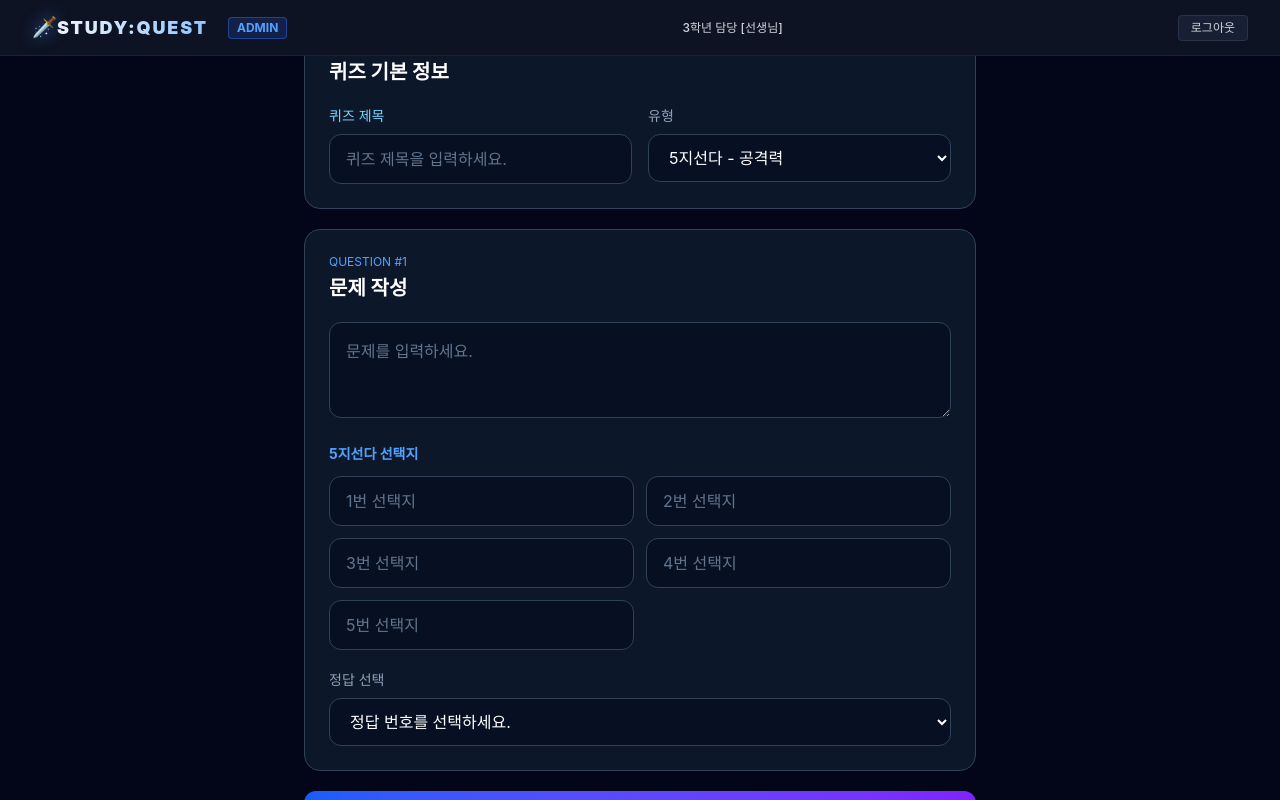
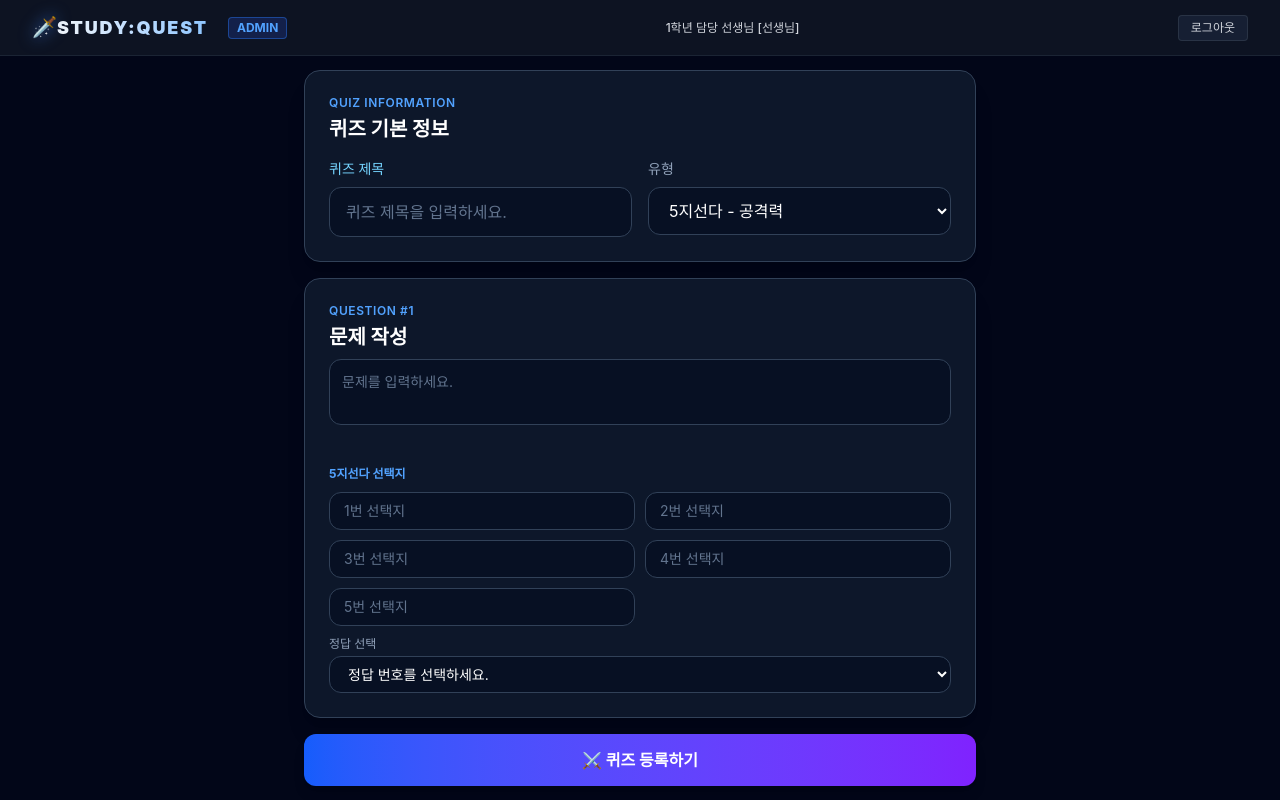
Before and after one commit to dwune08/studyquest, a React (Vite) app in the folder studyquest-frontend/study-quest/: page /quizzes/register in a window 1280 px wide. Built offline with nearby package versions, Linux system fonts and the light colour scheme.

Commit message:
fix: 퀴즈 등록 페이지 UI 수정

```diff
--- a/studyquest-frontend/study-quest/src/components/menus/TopMenu.jsx
+++ b/studyquest-frontend/study-quest/src/components/menus/TopMenu.jsx
@@ -8,7 +8,7 @@ const TopMenu = ({
   userLevel = 1,
   currentExp = 0,
   maxExp = 100,
-  subInfo = "3학년 담당",
+  subInfo = "1학년 담당 선생님",
   onLogout,
 
 
--- a/studyquest-frontend/study-quest/src/components/quiz/QuizRegisterComponent.jsx
+++ b/studyquest-frontend/study-quest/src/components/quiz/QuizRegisterComponent.jsx
@@ -1,7 +1,5 @@
 import { useState } from "react";
-
 import jwtAxios from "../../api/jwtAxios";
-
 import { useCustomNavigate } from "../../hooks/useCustomNavigate";
 
 const QuizRegisterComponent = ({ teacherNo }) => {
@@ -21,7 +19,6 @@ const QuizRegisterComponent = ({ teacherNo }) => {
 
   const changeForm = (e) => {
     const { name, value } = e.target;
-
     setForm((prev) => ({
       ...prev,
       [name]: value,
@@ -30,7 +27,6 @@ const QuizRegisterComponent = ({ teacherNo }) => {
 
   const changeQuizType = (e) => {
     const quizType = Number(e.target.value);
-
     setForm((prev) => ({
       ...prev,
       quizType,
@@ -46,7 +42,6 @@ const QuizRegisterComponent = ({ teacherNo }) => {
   const submitQuiz = async (e) => {
     e.preventDefault();
 
-    // teacherNo 유효성 검사
     if (!teacherNo) {
       alert("로그인 정보(교사 번호)를 찾을 수 없습니다. 다시 로그인해 주세요.");
       return;
@@ -67,9 +62,7 @@ const QuizRegisterComponent = ({ teacherNo }) => {
       return;
     }
 
-    // Backend QuizDTO Integer quizAnswer 대응
     let formattedAnswer = null;
-
     if (form.quizType === 0) {
       formattedAnswer = Number(form.quizAnswer);
     } else if (form.quizType === 2) {
@@ -78,7 +71,6 @@ const QuizRegisterComponent = ({ teacherNo }) => {
       formattedAnswer = Number(form.quizAnswer);
     }
 
-    // 백엔드 QuizDTO 매핑
     const payload = {
       teacherNo: Number(teacherNo),
       quizTitle: form.quizTitle,
@@ -94,7 +86,6 @@ const QuizRegisterComponent = ({ teacherNo }) => {
 
     try {
       const response = await jwtAxios.post("/quizzes", payload);
-
       if (response.status === 200 || response.status === 201) {
         alert("퀴즈가 성공적으로 등록되었습니다!");
         goQuizList();
@@ -106,29 +97,37 @@ const QuizRegisterComponent = ({ teacherNo }) => {
   };
 
   return (
-    <div className="w-full overflow-y-auto text-white">
-      <main className="mx-auto w-full max-w-4xl px-4 py-6">
-        <form
-          onSubmit={submitQuiz}
-          className="mx-auto max-w-2xl space-y-5"
-        >
-          {/* 퀴즈 기본 정보 */}
-          <section className="rounded-2xl border border-slate-700 bg-[#0d172a] p-6">
-            <p className="mb-1 text-xs text-blue-400">
+    <div className="w-full h-full text-white flex items-center justify-center p-4">
+      {/* number 인풋 화살표 제거 스타일 추가 */}
+      <style>{`
+        /* Chrome, Safari, Edge, Opera */
+        input::-webkit-outer-spin-button,
+        input::-webkit-inner-spin-button {
+          -webkit-appearance: none;
+          margin: 0;
+        }
+
+        /* Firefox */
+        input[type=number] {
+          -moz-appearance: textfield;
+        }
+      `}</style>
+
+      <main className="w-full max-w-2xl mx-auto flex flex-col space-y-4">
+        <form onSubmit={submitQuiz} className="flex flex-col space-y-4">
+
+          {/* 1. 퀴즈 기본 정보 */}
+          <section className="rounded-2xl border border-slate-700 bg-[#0d172a] p-6 shadow-xl">
+            <p className="mb-1 text-xs text-blue-400 font-semibold tracking-wider">
               QUIZ INFORMATION
             </p>
-
-            <h2 className="mb-5 text-xl font-bold">
-              퀴즈 기본 정보
-            </h2>
+            <h2 className="mb-4 text-xl font-bold">퀴즈 기본 정보</h2>
 
             <div className="grid grid-cols-1 gap-4 md:grid-cols-2">
-              {/* 퀴즈 제목 */}
               <div>
-                <label className="mb-2 block text-sm text-sky-300">
+                <label className="mb-2 block text-sm text-sky-300 font-medium">
                   퀴즈 제목
                 </label>
-
                 <input
                   type="text"
                   name="quizTitle"
@@ -140,61 +139,49 @@ const QuizRegisterComponent = ({ teacherNo }) => {
                 />
               </div>
 
-              {/* 퀴즈 유형 */}
               <div>
-                <label className="mb-2 block text-sm text-slate-400">
+                <label className="mb-2 block text-sm text-slate-400 font-medium">
                   유형
                 </label>
-
                 <select
                   name="quizType"
                   value={form.quizType}
                   onChange={changeQuizType}
                   className="w-full rounded-xl border border-slate-700 bg-[#071023] px-4 py-3 text-white outline-none focus:border-blue-500"
                 >
-                  <option value={0}>
-                    5지선다 - 공격력
-                  </option>
-
-                  <option value={1}>
-                    빈칸 - 지혜
-                  </option>
-
-                  <option value={2}>
-                    O/X - 스피드
-                  </option>
+                  <option value={0}>5지선다 - 공격력</option>
+                  <option value={1}>빈칸 - 지혜</option>
+                  <option value={2}>O/X - 스피드</option>
                 </select>
               </div>
             </div>
           </section>
 
-          {/* 문제 작성 */}
-          <section className="rounded-2xl border border-slate-700 bg-[#0d172a] p-6">
-            <p className="mb-1 text-xs text-blue-400">
+          {/* 2. 문제 작성 */}
+          <section className="h-[440px] flex flex-col justify-between rounded-2xl border border-slate-700 bg-[#0d172a] p-6 shadow-xl">
+            <div>
+              <p className="mb-1 text-xs text-blue-400 font-semibold tracking-wider">
                 QUESTION #1
               </p>
+              <h2 className="mb-2 text-xl font-bold">문제 작성</h2>
 
-            <h2 className="mb-5 text-xl font-bold">
-              문제 작성
-            </h2>
-
-            {/* 문제 */}
               <textarea
                 name="quizQuestion"
                 value={form.quizQuestion}
                 onChange={changeForm}
                 placeholder="문제를 입력하세요."
-              className="mb-5 min-h-24 w-full rounded-xl border border-slate-700 bg-[#071023] p-4 text-white outline-none placeholder:text-slate-500 focus:border-blue-500"
+                rows={form.quizType === 0 ? 2 : 3}
+                className="w-full rounded-xl border border-slate-700 bg-[#071023] p-3 text-sm text-white outline-none placeholder:text-slate-500 focus:border-blue-500 resize-none"
               />
+            </div>
 
             {/* 5지선다 */}
             {form.quizType === 0 && (
-              <div>
-                <p className="mb-3 text-sm font-bold text-blue-400">
+              <div className="space-y-2.5">
+                <p className="text-xs font-bold text-blue-400">
                   5지선다 선택지
                 </p>
-
-                <div className="grid gap-3 md:grid-cols-2">
+                <div className="grid gap-2.5 md:grid-cols-2">
                   {[
                     "choice1",
                     "choice2",
@@ -210,27 +197,22 @@ const QuizRegisterComponent = ({ teacherNo }) => {
                       onChange={changeForm}
                       placeholder={`${index + 1}번 선택지`}
                       maxLength={300}
-                      className="rounded-xl border border-slate-700 bg-[#071023] px-4 py-3 text-white outline-none placeholder:text-slate-500 focus:border-blue-500"
+                      className="rounded-xl border border-slate-700 bg-[#071023] px-3.5 py-2 text-sm text-white outline-none placeholder:text-slate-500 focus:border-blue-500"
                     />
                   ))}
                 </div>
 
-                {/* 정답 */}
-                <div className="mt-5">
-                  <label className="mb-2 block text-sm text-slate-400">
+                <div>
+                  <label className="mb-1 block text-xs text-slate-400 font-medium">
                     정답 선택
                   </label>
-
                   <select
                     name="quizAnswer"
                     value={form.quizAnswer}
                     onChange={changeForm}
-                    className="w-full rounded-xl border border-slate-700 bg-[#071023] px-4 py-3 text-white"
+                    className="w-full rounded-xl border border-slate-700 bg-[#071023] px-3.5 py-2 text-sm text-white outline-none focus:border-blue-500"
                   >
-                    <option value="">
-                      정답 번호를 선택하세요.
-                    </option>
-
+                    <option value="">정답 번호를 선택하세요.</option>
                     <option value="1">1번</option>
                     <option value="2">2번</option>
                     <option value="3">3번</option>
@@ -241,13 +223,12 @@ const QuizRegisterComponent = ({ teacherNo }) => {
               </div>
             )}
 
-            {/* 단답형 / 빈칸 */}
+            {/* 빈칸 */}
             {form.quizType === 1 && (
-              <div>
+              <div className="flex-1 flex flex-col justify-center">
                 <label className="mb-2 block text-sm font-bold text-violet-400">
                   정답 입력 (숫자)
                 </label>
-
                 <input
                   type="number"
                   name="quizAnswer"
@@ -261,17 +242,14 @@ const QuizRegisterComponent = ({ teacherNo }) => {
 
             {/* O/X */}
             {form.quizType === 2 && (
-              <div>
-                <p className="mb-3 text-sm font-bold text-cyan-400">
+              <div className="flex-1 flex flex-col justify-center">
+                <p className="mb-1 text-sm font-bold text-cyan-400">
                   ⚡ O / X 문제
                 </p>
-
-                <p className="mb-4 text-sm text-slate-400">
+                <p className="mb-3 text-sm text-slate-400">
                   문제의 정답을 선택하세요. (O=1, X=2)
                 </p>
-
                 <div className="grid grid-cols-2 gap-4">
-                  {/* O */}
                   <button
                     type="button"
                     onClick={() =>
@@ -280,7 +258,7 @@ const QuizRegisterComponent = ({ teacherNo }) => {
                         quizAnswer: "O",
                       }))
                     }
-                    className={`rounded-2xl border py-7 text-4xl font-black transition ${
+                    className={`rounded-2xl border py-8 text-4xl font-black transition ${
                       form.quizAnswer === "O"
                         ? "border-blue-500 bg-blue-500/20 text-blue-400"
                         : "border-slate-700 bg-[#071023] text-slate-400 hover:border-blue-500"
@@ -288,8 +266,6 @@ const QuizRegisterComponent = ({ teacherNo }) => {
                   >
                     O
                   </button>
-
-                  {/* X */}
                   <button
                     type="button"
                     onClick={() =>
@@ -298,7 +274,7 @@ const QuizRegisterComponent = ({ teacherNo }) => {
                         quizAnswer: "X",
                       }))
                     }
-                    className={`rounded-2xl border py-7 text-4xl font-black transition ${
+                    className={`rounded-2xl border py-8 text-4xl font-black transition ${
                       form.quizAnswer === "X"
                         ? "border-red-500 bg-red-500/20 text-red-400"
                         : "border-slate-700 bg-[#071023] text-slate-400 hover:border-red-500"
@@ -311,10 +287,10 @@ const QuizRegisterComponent = ({ teacherNo }) => {
             )}
           </section>
 
-          {/* 등록 버튼 */}
+          {/* 3. 등록 버튼 */}
           <button
             type="submit"
-            className="w-full rounded-xl bg-gradient-to-r from-blue-600 to-violet-600 py-3.5 text-base font-bold shadow-lg transition hover:brightness-110"
+            className="w-full rounded-xl bg-gradient-to-r from-blue-600 to-violet-600 py-3.5 text-base font-bold shadow-lg transition hover:brightness-110 active:scale-[0.99]"
           >
             ⚔ 퀴즈 등록하기
           </button>
```
Lines whose indentation alone changed are shown as unchanged.
